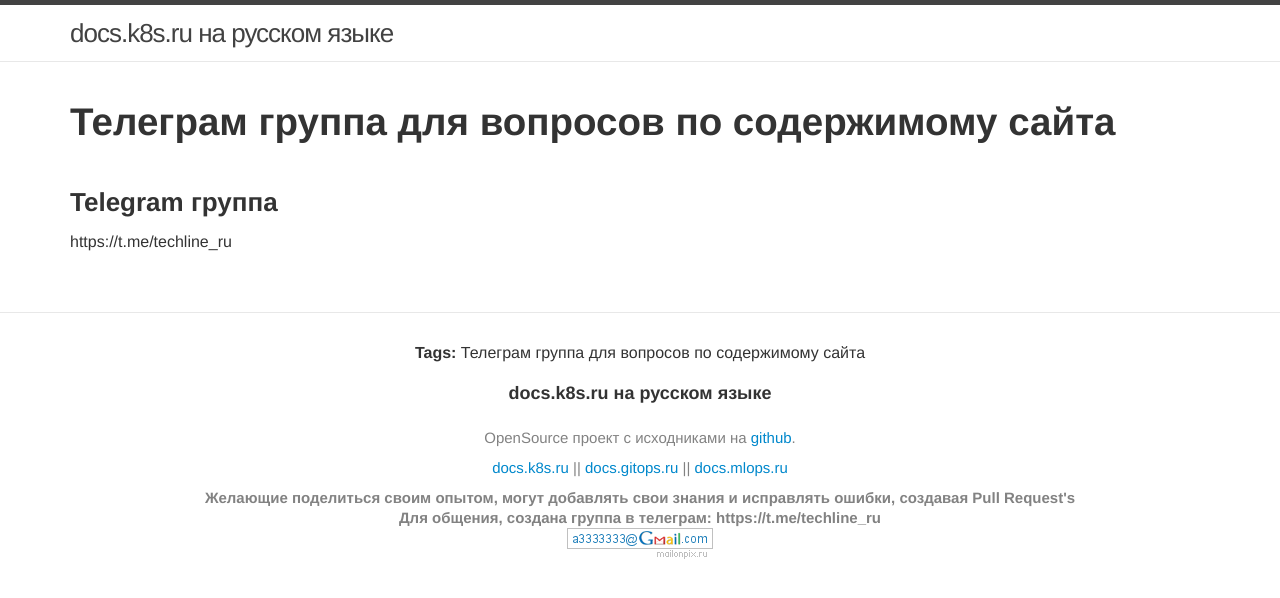
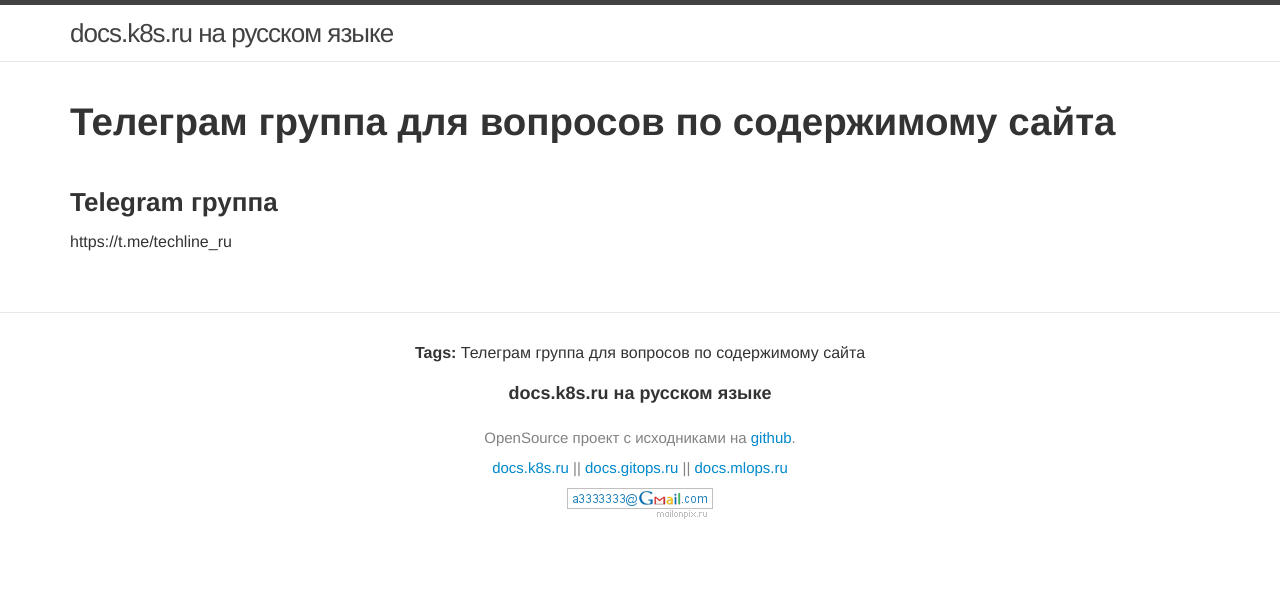
Before and after one commit to webmakaka/docs.k8s.ru, a Jekyll site: the page built from website/01-chat.md, in a window 1280 px wide. Shown: the top 598 px of the page. Built offline with Jekyll 4.4.1, drawn with Linux system fonts in a browser that asks for light colours.

Commit message:
footer update

```diff
--- a/_includes/footer.html
+++ b/_includes/footer.html
@@ -28,18 +28,6 @@
         </p>
 
         <p class="text">
-          <strong
-            >Желающие поделиться своим опытом, могут добавлять свои знания и
-            исправлять ошибки, создавая Pull Request's
-
-            <br />
-
-            Для общения, создана группа в телеграм:
-            https://t.me/techline_ru</strong
-          >
-
-          <br />
-
           <img src="/img/a3333333mail.gif" alt="Marley" />
         </p>
       </div>
```
